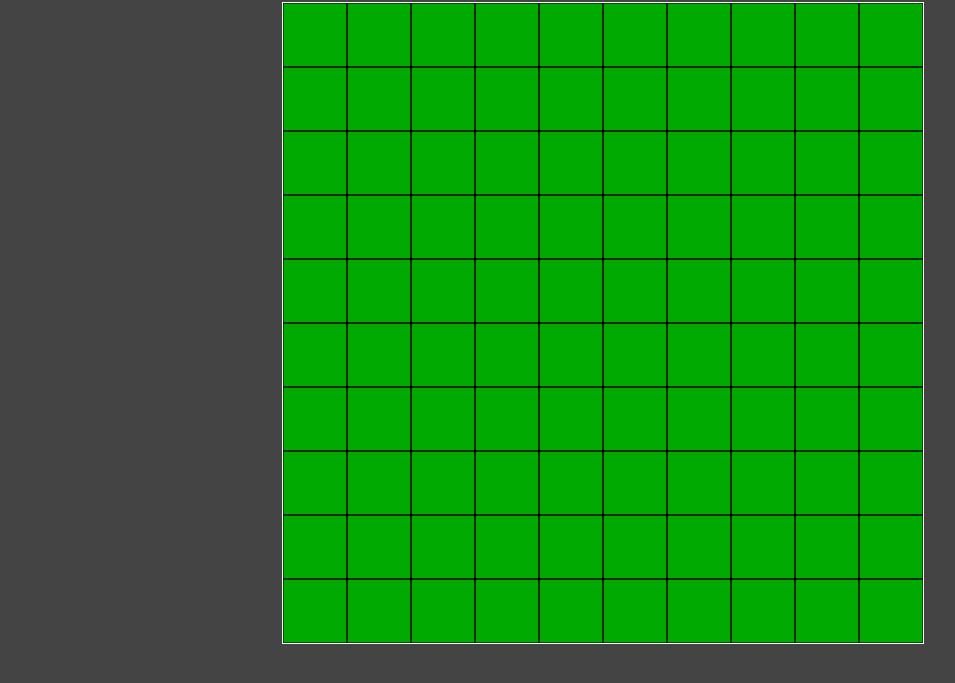
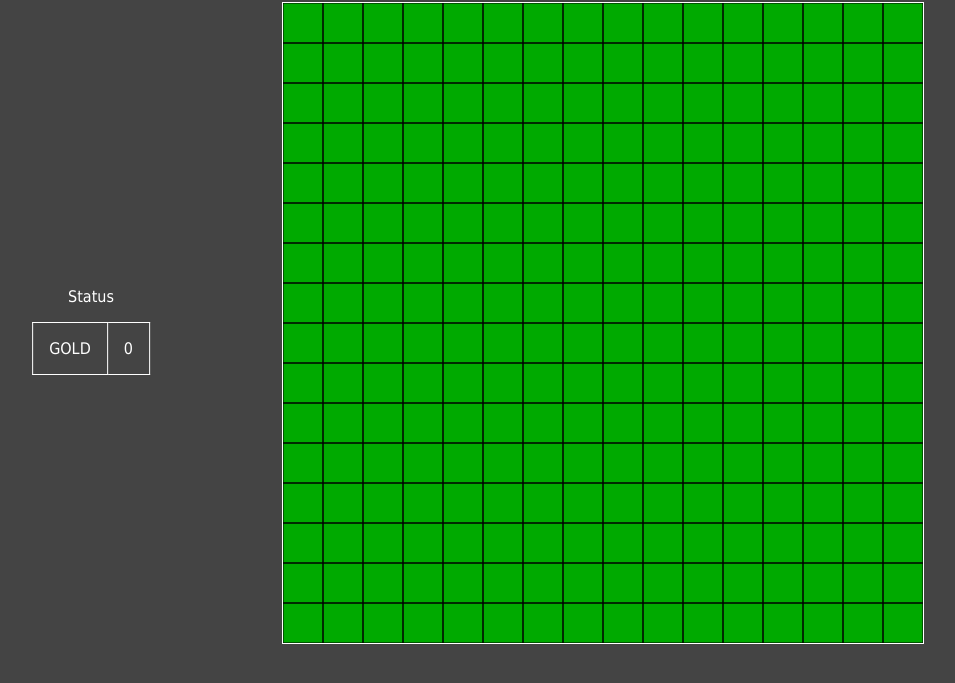
Before and after one commit to lukkasz323/rts, a plain HTML site: page index.html in a window 1280 px wide. Shown: the part 77-760 px from the top of the page, without its empty margins (37-992 px from the left). Drawn offline with Linux system fonts and the light colour scheme.

Commit message:
Add resource production and status

```diff
--- a/index.css
+++ b/index.css
@@ -12,3 +12,23 @@ canvas {
     transform: translate(-50%, -50%);
     border: 1px solid white;
 }
+
+table, th, td {
+    border: 1px solid white;
+    border-collapse: collapse;
+}
+
+th, td {
+    padding: 1rem;
+}
+
+caption {
+    margin: 1rem;
+}
+
+#status {
+    position: absolute;
+    top: 50%;
+    left: 10%;
+    transform: translate(-50%, -50%);
+}
--- a/index.html
+++ b/index.html
@@ -8,7 +8,10 @@
     <link rel="stylesheet" href="index.css">
 </head>
 <body>
-    <h1>RTS</h1>
+    <h1 id="title">RTS</h1>
+    <table id="status">
+        <caption>Status</caption>
+    </table>
     <canvas width="640" height="640"></canvas>
     <script src="index.js"></script>
 </body>
--- a/index.js
+++ b/index.js
@@ -46,6 +46,18 @@ const components = {
             this.hp = hp;
         }
     },
+
+    Production: class {
+        static Types = {
+            GOLD: 'gold',
+        }
+
+        constructor(type, gain) {
+            this.type = type;
+            this.gain = gain;
+            this.progress = 0;
+        }
+    }
 }
 
 const entityFactory = {
@@ -55,14 +67,19 @@ const entityFactory = {
 
             entity.components.set(components.Bounds, new components.Bounds(x, y, 2, 2));
             entity.components.set(components.Hp, new components.Hp(50));
+            entity.components.set(components.Production, new components.Production(components.Production.Types.GOLD, 5));
 
             return entity
         }
     }
 }
 
-const canvas = document.querySelector('canvas');
-const ctx = canvas.getContext('2d');
+const $canvas = document.querySelector('canvas');
+const $status = document.getElementById('status');
+const $title = document.getElementById('title');
+
+const ctx = $canvas.getContext('2d');
+
 const mouse = {
     rawX: null,
     rawY: null,
@@ -71,27 +88,43 @@ mouse.getX = () => clamp(Math.floor((mouse.rawX) / grid.cellSize), 0, grid.cellC
 mouse.getY = () => clamp(Math.floor((mouse.rawY) / grid.cellSize), 0, grid.cellCount - 1);
 
 const grid = {
-    cellSize: 64,
+    cellSize: 40,
 };
-grid.cellCount = canvas.width / grid.cellSize;
+grid.cellCount = $canvas.width / grid.cellSize;
 
 const entities = [];
 
+const resources = {};
+
 // Setup
 {
+    // Status DOM
+    {
+        const types = components.Production.Types;
+        for (const key in types) {
+            const value = types[key];
 
+            var $row = $status.insertRow();
+            var $typeCell = $row.insertCell();
+            var $gainCell = $row.insertCell();
+            $typeCell.innerText = key;
+            $gainCell.setAttribute('id', value);
+
+            resources[value] = 0;
+        }
+    }
 }
 
 // Events
 {
-    canvas.onmousemove = (e) => {
-        const canvasBounds = canvas.getBoundingClientRect();
+    $canvas.onmousemove = (e) => {
+        const canvasBounds = $canvas.getBoundingClientRect();
 
         mouse.rawX = e.x - canvasBounds.x;
         mouse.rawY = e.y - canvasBounds.y;
     }
 
-    canvas.onclick = () => {
+    $canvas.onclick = () => {
         const newEntity = entityFactory.buildings.createMine(mouse.getX(), mouse.getY());
         const newEntityBounds = newEntity.components.get(components.Bounds);
 
@@ -105,8 +138,16 @@ function gameLoop() {
     {
         // Logic
         {
-            // Collisions
+            // Resource production
             {
+                const productionComponents = entities.map(e => e.components.get(components.Production))
+                for (const production of productionComponents) {
+                    if (production.progress >= 100) {
+                        production.progress -= 100;
+                        resources[production.type] += production.gain;
+                    }
+                    production.progress += 1;
+                }
             }
         }
 
@@ -115,17 +156,17 @@ function gameLoop() {
             // Background
             {
                 ctx.fillStyle = '#0a0';
-                ctx.fillRect(0, 0, canvas.width, canvas.height);
+                ctx.fillRect(0, 0, $canvas.width, $canvas.height);
             }
 
             // Entities
             {
-                entities.forEach(e => {
+                for (const e of entities) {
                     const bounds = e.components.get(components.Bounds)
 
                     ctx.fillStyle = 'blue';
                     ctx.fillRect(bounds.x * grid.cellSize, bounds.y * grid.cellSize, bounds.w * grid.cellSize, bounds.h * grid.cellSize);
-                });
+                }
             }
 
             // Collisions
@@ -142,8 +183,8 @@ function gameLoop() {
 
             // Grid
             {
-                const w = canvas.width / grid.cellCount;
-                const h = canvas.height / grid.cellCount;
+                const w = $canvas.width / grid.cellCount;
+                const h = $canvas.height / grid.cellCount;
 
                 for (let y = 0; y < grid.cellCount; y++) {
                     for (let x = 0; x < grid.cellCount; x++) {
@@ -152,10 +193,24 @@ function gameLoop() {
                 }
             }
 
-            // Debug
+            // Non-canvas
             {
-                document.querySelector('h1').innerText = mouse.getX() + ', ' + mouse.getY();
+                // Status
+                {
+                    const types = components.Production.Types;
+                    for (const key in types) {
+                        const value = types[key];
+
+                        document.getElementById(value).innerText = resources[value];
+                    }
+                }
+
+                // Debug
+                {
+                    $title.innerText = mouse.getX() + ', ' + mouse.getY();
+                }
             }
+
         }
     }
     requestAnimationFrame(gameLoop);
```
